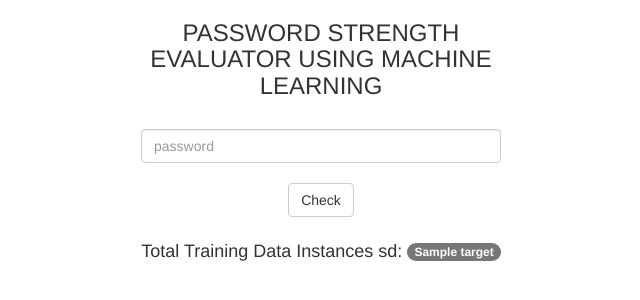
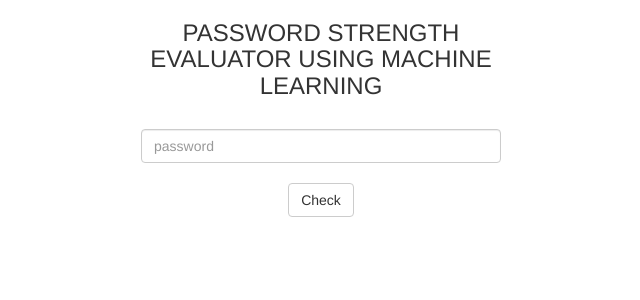
Before and after one commit to poojasahani10/Password-strength, a Flask app: template templates/main.html in a window 1280 px wide. Shown: the top 300 px of the page, without its empty margins (319-959 px from the left). Run offline with Flask 3, Linux system fonts and the light colour scheme; the template is opened without the code that fills it: most values are stand-ins (such as "Sample title", 1, 10 or a date in 2020); some libraries are stand-ins or nearby versions.

Commit message:
Update main.html

```diff
--- a/templates/main.html
+++ b/templates/main.html
@@ -26,8 +26,6 @@
       <div class="row text-center">
         <div class="col-md-4"></div>
         <div class="col-md-4">
-        <h4>Total Training Data Instances sd: <span class="badge">{{ target }}</span></a></h4>
-
           {% if (predicted == "Very Weak Password") %}
                 <h3><div class="label label-danger">{{ predicted }}</div></h3>
                 <p>It would take: {{ time_to_crack }} to crack this password</p>
```
